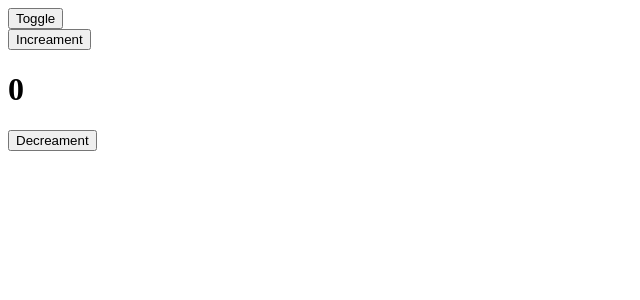
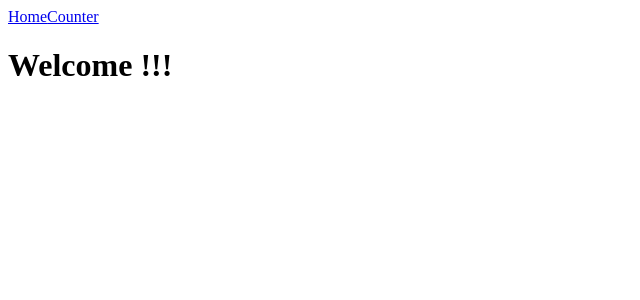
Before and after one commit to arvindk07/Rc-Shopping-Cart-Nuxt, a Nuxt app: page / in a window 1280 px wide. Shown: the top 300 px of the page, without its empty margins (0-640 px from the left). Built offline with nearby package versions, Linux system fonts and the light colour scheme.

Commit message:
coditional component method 3

```diff
--- a/app.vue
+++ b/app.vue
@@ -1,20 +1,16 @@
 <template>
-  <div>
-    <!-- <HomeWelcome /> -->
-    <button @click="toggle">Toggle</button>
-    <!-- <component :is="MyComponent" /> -->
-    <div v-if="MyComponent === 'welcome'">
-      <HomeWelcome />
-    </div>
-    <Counter v-else />
-  </div>
+  <a href="#" @click="view('home')">Home</a>
+  <a href="#" @click="view('counter')">Counter</a>
+
+  <HomeWelcome v-if="page === 'home'" />
+  <Counter v-if="page === 'counter'" />
 </template>
 
 <script setup>
 // const MyComponent = ref(resolveComponent("Counter"));
-const MyComponent = ref("counter");
+const page = ref("home");
 
-function toggle() {
-  MyComponent.value = "welcome";
+function view(name) {
+  page.value = name;
 }
 </script>
```
